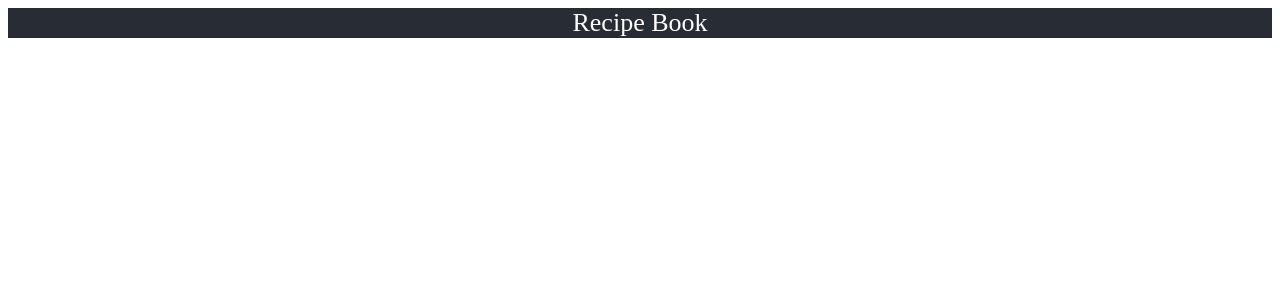
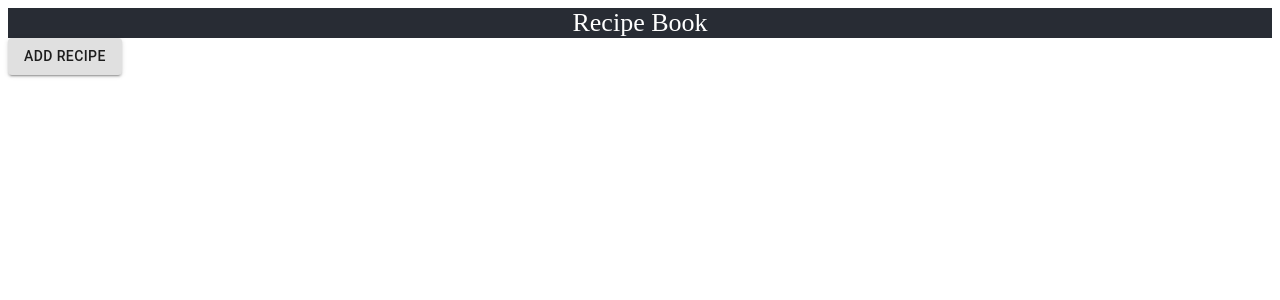
Before and after one commit to Dylanc55/solo-mvp-project, a React (Create React App) app: page / in a window 1280 px wide. Shown: the top 300 px of the page. Built offline with nearby package versions, Linux system fonts and the light colour scheme.

Commit message:
added material-ui

```diff
--- a/package.json
+++ b/package.json
@@ -3,6 +3,7 @@
   "version": "0.1.0",
   "private": true,
   "dependencies": {
+    "@material-ui/core": "^4.11.0",
     "@testing-library/jest-dom": "^4.2.4",
     "@testing-library/react": "^9.3.2",
     "@testing-library/user-event": "^7.1.2",
--- a/src/App.jsx
+++ b/src/App.jsx
@@ -1,10 +1,12 @@
 import React from 'react';
+import { Button } from "@material-ui/core";
 import './styles/App.css';
 
 function App() {
   return (
     <div className="App">
       <header className="App-header">Recipe Book</header>
+      <Button variant="contained">Add Recipe</Button>
     </div>
   );
 }
```
Also changed, not shown: 1 other file (tests, documents, lock files or other folders).
